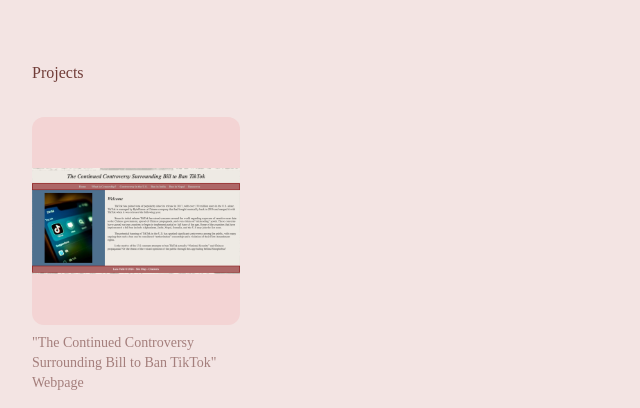
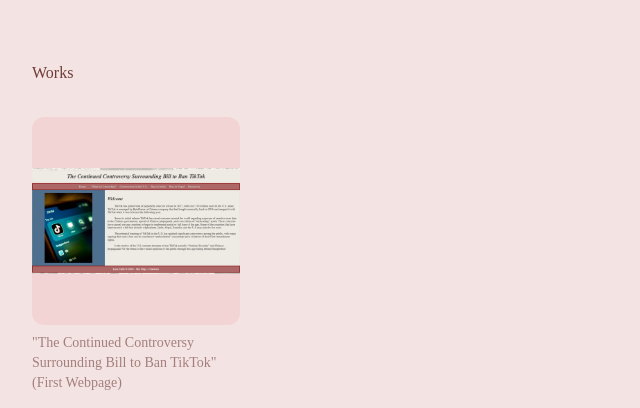
Before and after one commit to jacki-eee/Jluisvalle, a plain HTML site: page index.html in a window 1280 px wide. Shown: the part 392-800 px from the top of the page, 0-640 px from the left. Drawn offline with nearby package versions, Linux system fonts and the light colour scheme; a web font is replaced by a local one.

Commit message:
Updates to html

```diff
--- a/index.html
+++ b/index.html
@@ -42,10 +42,10 @@
          </div>
        </li>
 
-         <!-- Projects -->
+       <!-- Works -->
          <li class="pb-8">
             <div class="p-8">
-               <h3 class="text-md font-medium">Projects</h3>
+               <h3 class="text-md">Works</h3>
             </div>
 
             <div class="flex overflow-x-scroll no-scrollbar gap-6 px-8">
@@ -57,7 +57,7 @@
                         </div>
                      </div>
                   </a>
-                  <p class="text-sm opacity-60">"The Continued Controversy<br> Surrounding Bill to Ban TikTok"<br> Webpage</a></p>
+                  <p class="text-sm opacity-60">"The Continued Controversy<br> Surrounding Bill to Ban TikTok"<br>(First Webpage)</a></p>
                </div>
                <!-- Will be finished later if have time
                <div class="flex flex-col gap-2">
@@ -78,7 +78,7 @@
       <!-- Links -->
       <ul id="other" class="p-8">
          <li class="pb-8">
-            <h3 class="text-md font-medium pb-4">Get to know me more!</h3>
+            <h3 class="text-md pb-4">Get to know me more!</h3>
             <ul class="text-md opacity-60 flex flex-col gap-1">
                <li><a href="Luis-Valle_Resume_Updated0228.pdf">Resume</a></li>
                <li><a href="Luis-Valle_CoverLetter.pdf">CV</a></li>
```
